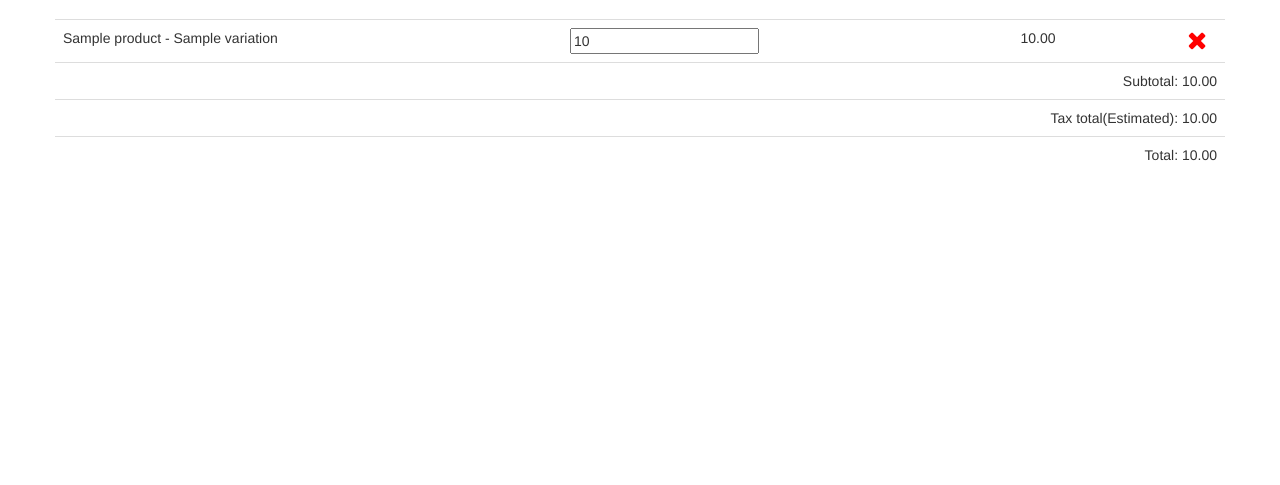
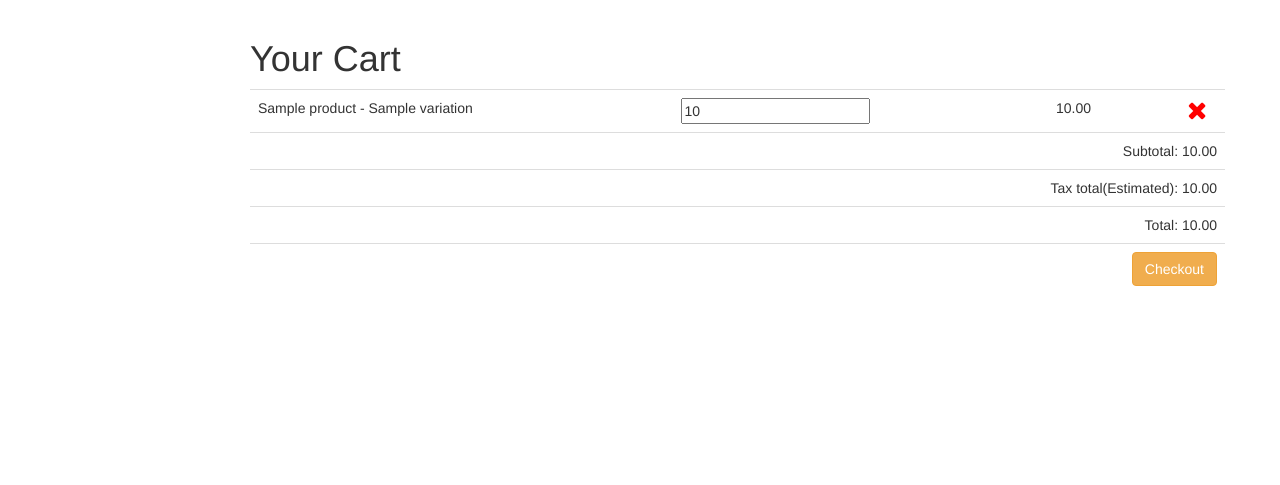
Before and after one commit to horrormyth/Django-Ecommerce, a Django app: template carts/templates/carts/view.html in a window 1280 px wide. Shown: the part 51-536 px from the top of the page. Run offline with Django 3.2, Linux system fonts and the light colour scheme; the template is opened without the code that fills it: values that come from a table or form of the project are taken from there, others are empty; tables that the repository leaves empty hold one stand-in row (values such as "Sample post"); some libraries are stand-ins or nearby versions.

Commit message:
Format and style cart and checkout template

```diff
--- a/carts/templates/carts/checkout.html
+++ b/carts/templates/carts/checkout.html
@@ -27,6 +27,7 @@
         </div>
     {% else %}
         <div class="col-sm-4 col-sm-offset-4 text-center">
+        <p class="lead">Order Summary</p>
             <table class="table">
                 <tr>
                     <td class="text-center">
@@ -56,10 +57,15 @@
             </table>
         </div>
         <div class="col-sm-4 col-sm-offset-4 text-center">
+        <hr>
             <p><b>Bill To</b></p>
             <p>{{ order.billing_address.get_address }}</p>
             <p><b>Ship To</b></p>
+            <hr>
             <p>{{ order.shipping_address.get_address }}</p>
+            <hr>
+            <p><b>Complete your order</b></p>
+            <a href="" class="btn btn-warning">Pay</a>
         </div>
     {% endif %}
 
--- a/carts/templates/carts/view.html
+++ b/carts/templates/carts/view.html
@@ -53,6 +53,8 @@
         {% if object.cartitem_set.all.count < 1 %}
             {% include 'carts/empty_cart.html' %}
         {% else %}
+            <div class="col-sm-sm-8 col-sm-offset-2">
+            <h1>Your Cart</h1>
             <table class="table">
                 {% for cart_item in object.cartitem_set.all %}
                     <tr id="item-{{ cart_item.item.id }}">
@@ -83,8 +85,11 @@
                 <tr>
                     <td colspan="4" class="text-right">Total: <span id="cart_total">{{ object.total }}</span></td>
                 </tr>
-
+                <tr>
+                    <td colspan="4" class="text-right"><a class="btn btn-warning" href="{% url 'checkout' %}">Checkout</a></td>
+                </tr>
             </table>
+            </div>
         {% endif %}
     </div>
 {% endblock %}
```
